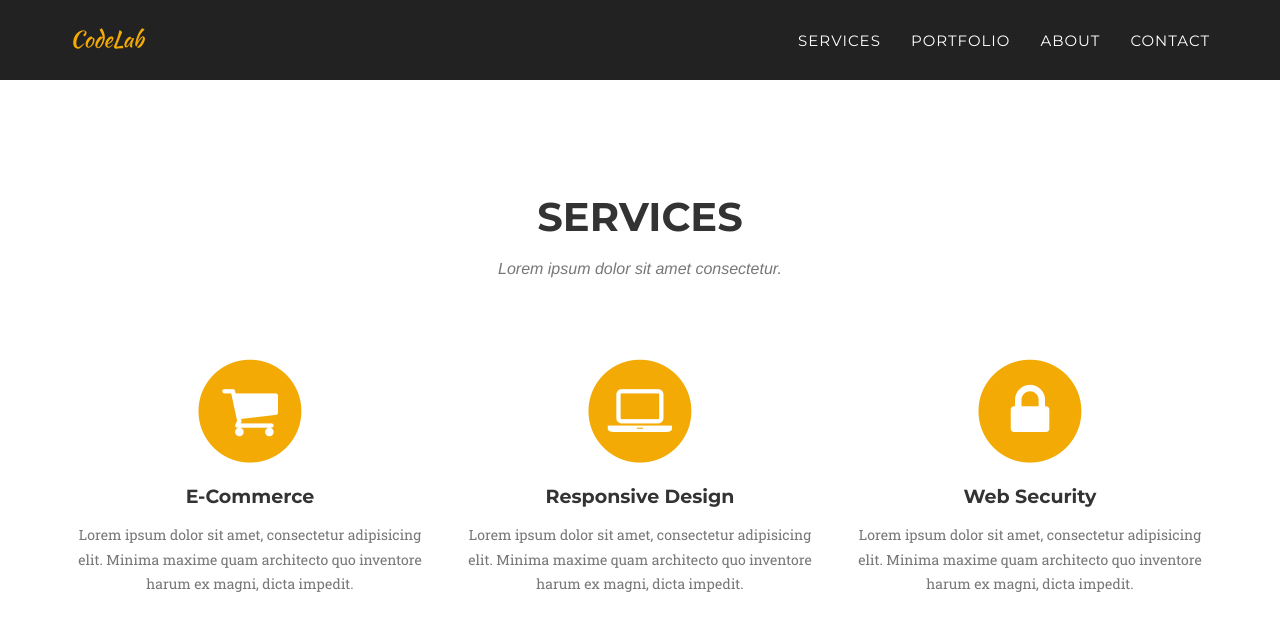
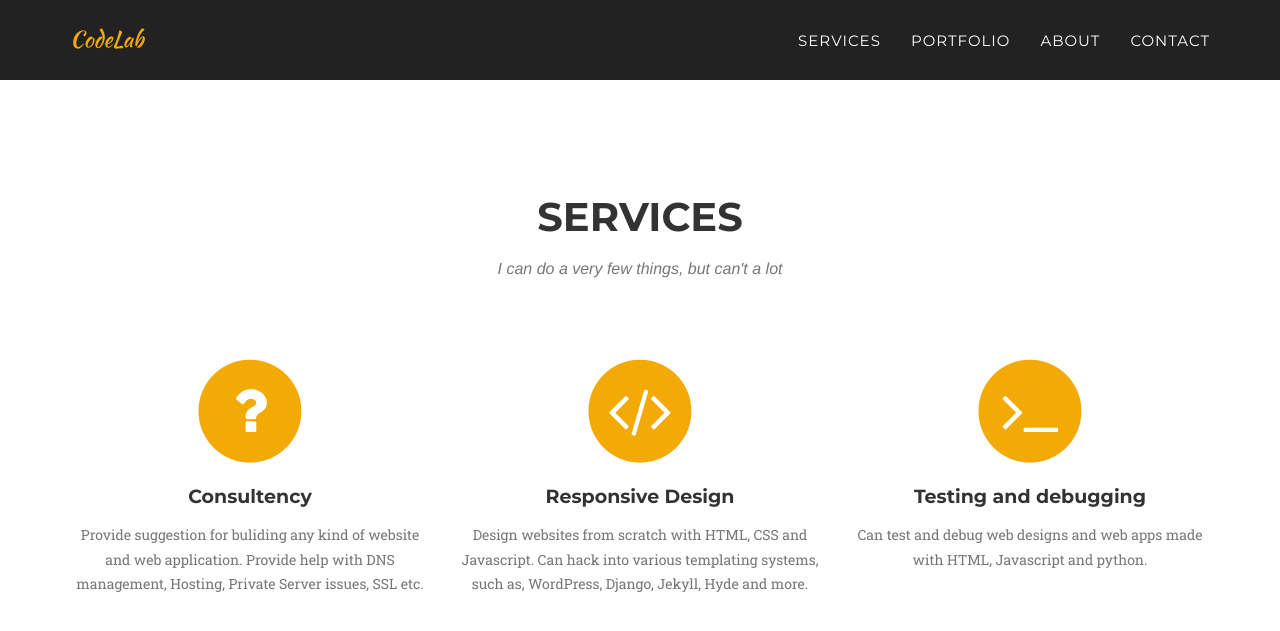
Before and after one commit to utsargoroy/utsargoroy.github.io, a Jekyll site: the page built from index.html, in a window 1280 px wide and 900 px high, scrolled down 713 px. Shown: the top 631 px of the window. Built offline with Jekyll 4.4.1, drawn with Linux system fonts in a browser that asks for light colours; some web fonts are replaced.

Commit message:
edited sevice section

```diff
--- a/_includes/services.html
+++ b/_includes/services.html
@@ -4,33 +4,33 @@
             <div class="row">
                 <div class="col-lg-12 text-center">
                     <h2 class="section-heading">Services</h2>
-                    <h3 class="section-subheading text-muted">Lorem ipsum dolor sit amet consectetur.</h3>
+                    <h3 class="section-subheading text-muted">I can do a very few things, but can't a lot</h3>
                 </div>
             </div>
             <div class="row text-center">
                 <div class="col-md-4">
                     <span class="fa-stack fa-4x">
                         <i class="fa fa-circle fa-stack-2x text-primary"></i>
-                        <i class="fa fa-shopping-cart fa-stack-1x fa-inverse"></i>
+                        <i class="fa fa-question fa-stack-1x fa-inverse"></i>
                     </span>
-                    <h4 class="service-heading">E-Commerce</h4>
-                    <p class="text-muted">Lorem ipsum dolor sit amet, consectetur adipisicing elit. Minima maxime quam architecto quo inventore harum ex magni, dicta impedit.</p>
+                    <h4 class="service-heading">Consultency</h4>
+                    <p class="text-muted">Provide suggestion for buliding any kind of website and web application. Provide help with DNS management, Hosting, Private Server issues, SSL etc.</p>
                 </div>
                 <div class="col-md-4">
                     <span class="fa-stack fa-4x">
                         <i class="fa fa-circle fa-stack-2x text-primary"></i>
-                        <i class="fa fa-laptop fa-stack-1x fa-inverse"></i>
+                        <i class="fa fa-code fa-stack-1x fa-inverse"></i>
                     </span>
                     <h4 class="service-heading">Responsive Design</h4>
-                    <p class="text-muted">Lorem ipsum dolor sit amet, consectetur adipisicing elit. Minima maxime quam architecto quo inventore harum ex magni, dicta impedit.</p>
+                    <p class="text-muted">Design websites from scratch with HTML, CSS and Javascript. Can hack into various templating systems, such as, WordPress, Django, Jekyll, Hyde and more.</p>
                 </div>
                 <div class="col-md-4">
                     <span class="fa-stack fa-4x">
                         <i class="fa fa-circle fa-stack-2x text-primary"></i>
-                        <i class="fa fa-lock fa-stack-1x fa-inverse"></i>
+                        <i class="fa fa-terminal fa-stack-1x fa-inverse"></i>
                     </span>
-                    <h4 class="service-heading">Web Security</h4>
-                    <p class="text-muted">Lorem ipsum dolor sit amet, consectetur adipisicing elit. Minima maxime quam architecto quo inventore harum ex magni, dicta impedit.</p>
+                    <h4 class="service-heading">Testing and debugging</h4>
+                    <p class="text-muted">Can test and debug web designs and web apps made with HTML, Javascript and python.</p>
                 </div>
             </div>
         </div>
```
